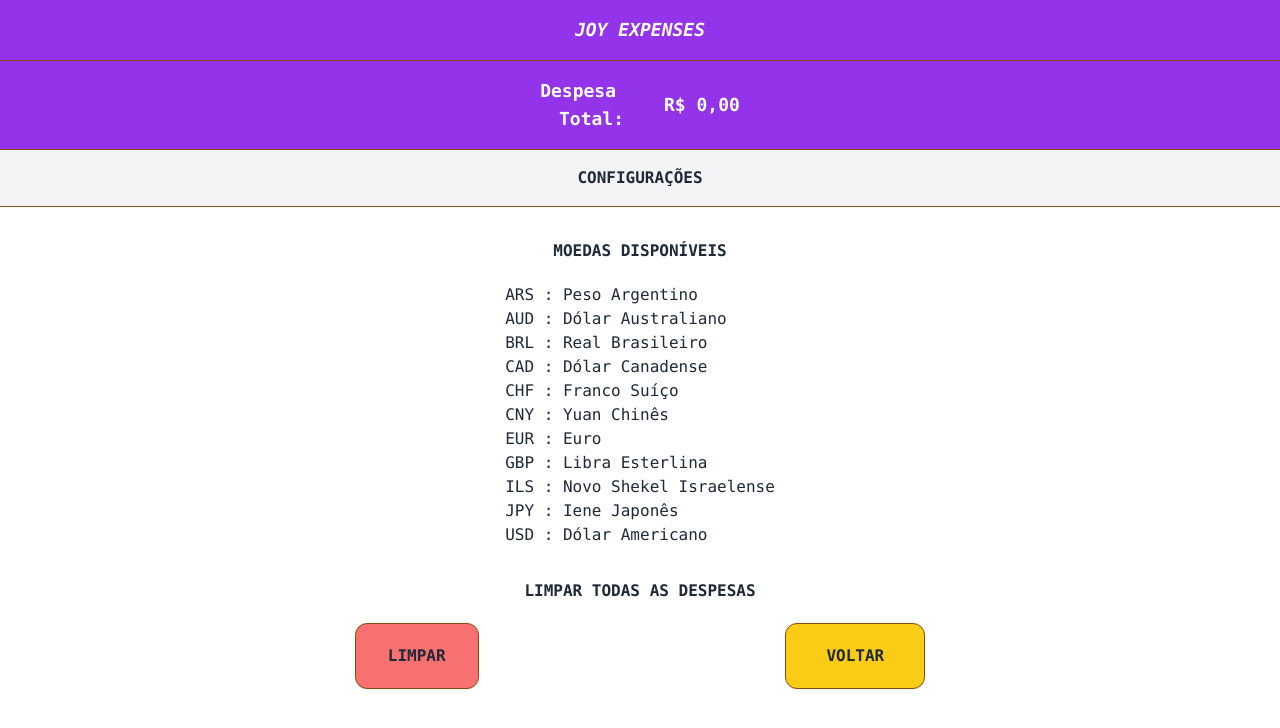
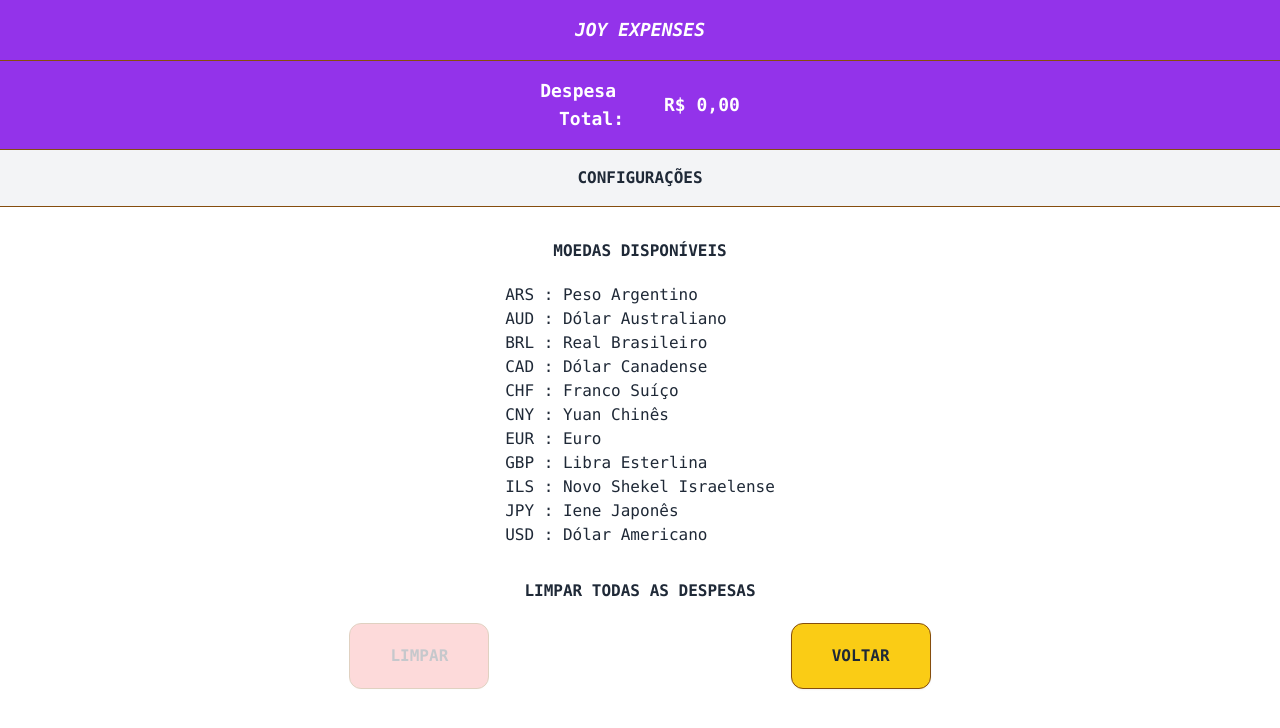
Before and after one commit to arthurstatuti/joy-expenses, a React (Create React App) app: page /settings in a window 1280 px wide. Shown: the top 728 px of the page. Built offline with nearby package versions, Linux system fonts and the light colour scheme; no server answers.

Commit message:
ButtonSAVE.js disabled if there are no expenses done

```diff
--- a/src/components/ButtonCLEAN.js
+++ b/src/components/ButtonCLEAN.js
@@ -24,7 +24,7 @@ function ButtonCLEAN() {
   return (
     <div>
       <button
-        className=" bg-red-400 hover:bg-yellow-700 hover:text-white border border-yellow-800 rounded-xl py-5 px-4 md:px-8 font-bold hover:cursor-pointer shadow-sm hover:shadow-md transition ease-out duration-100 flex justify-center"
+        className=" bg-red-400 enabled:hover:bg-yellow-700 enabled:hover:text-white border border-yellow-800 rounded-xl py-5 px-5 md:px-10 font-bold hover:cursor-pointer shadow-sm hover:shadow-md transition ease-out duration-100 flex justify-center disabled:opacity-25 disabled:cursor-not-allowed"
         id="button-clean"
         type="button"
         disabled={disabled}
```
